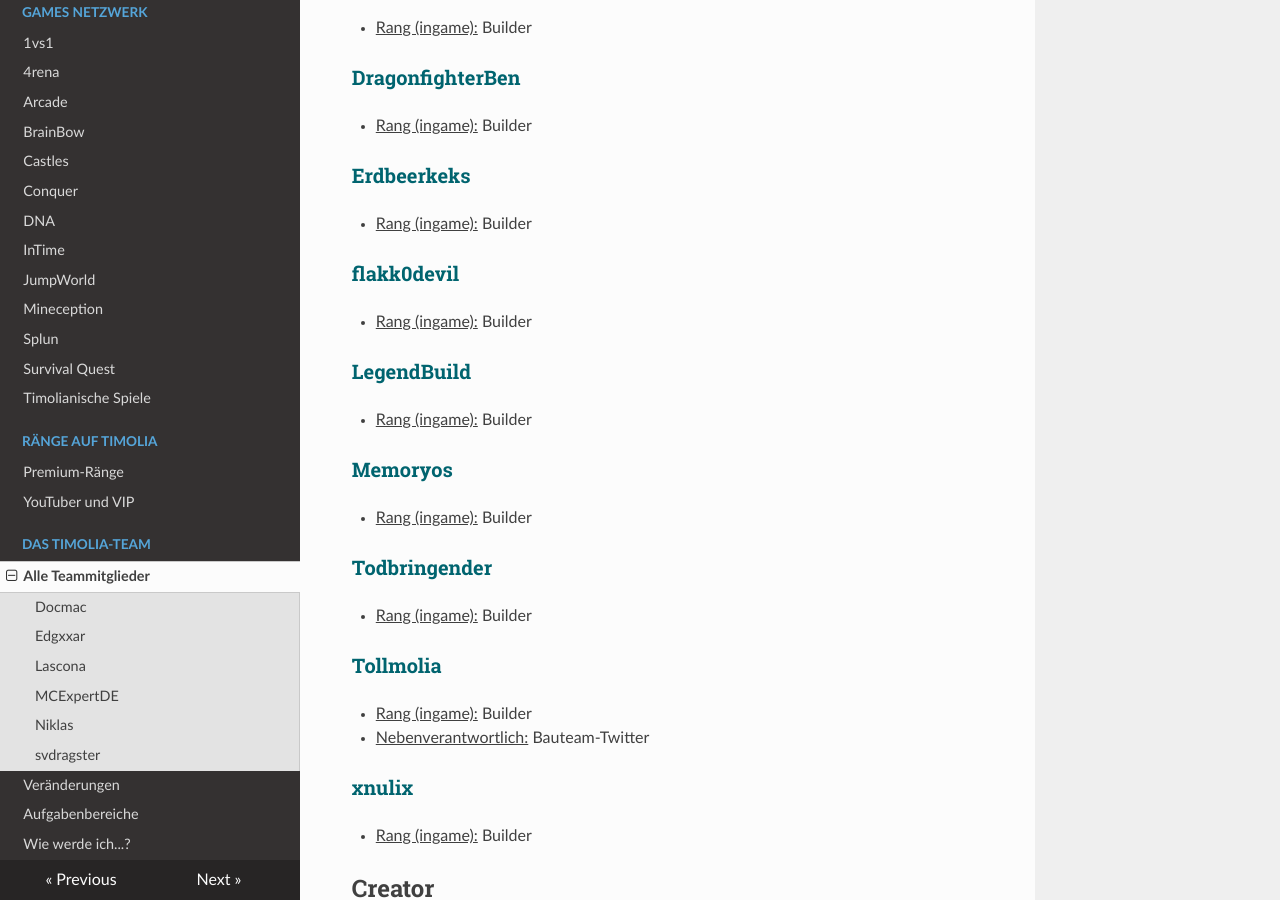
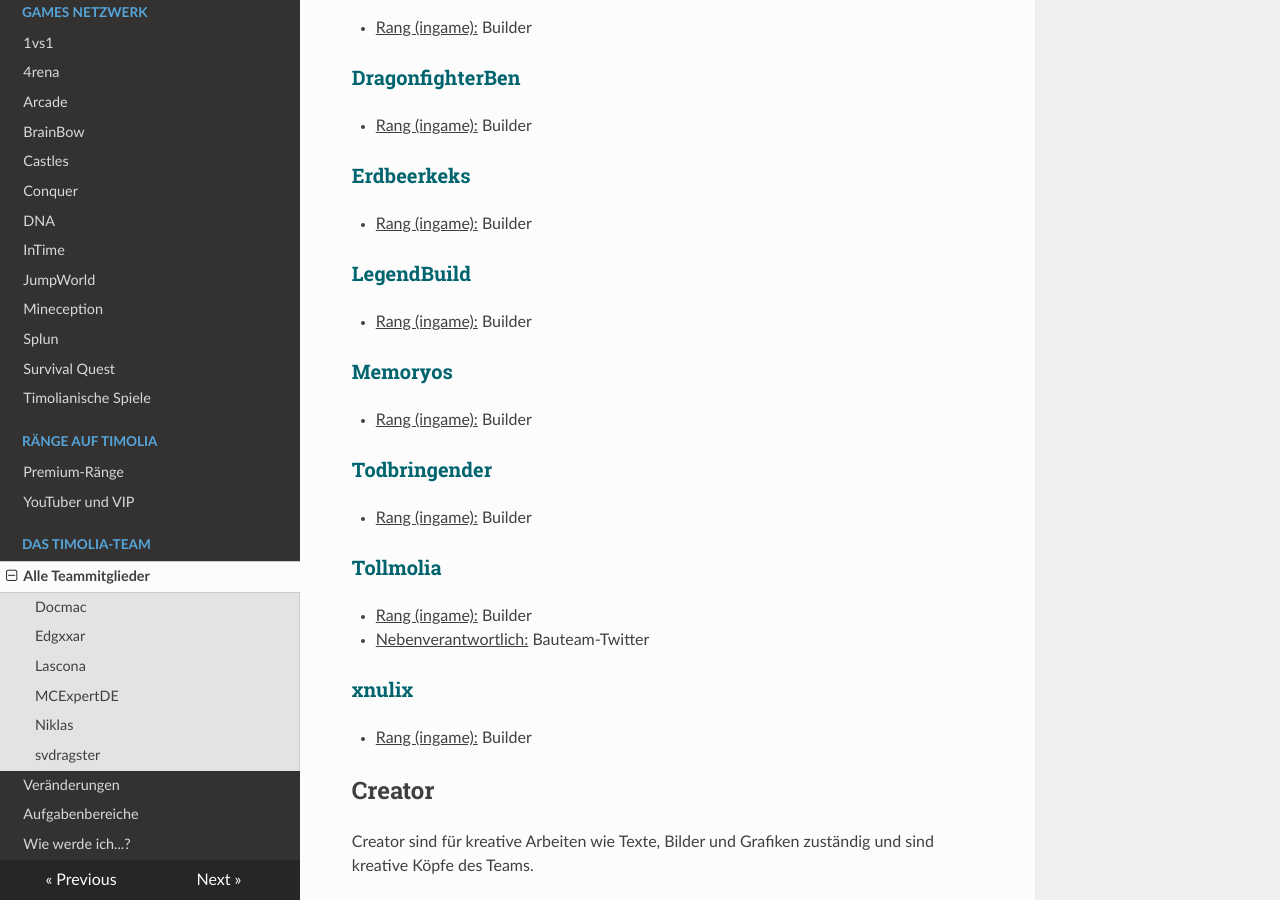
Before and after one commit to TimoliaDE/HowTo, an MkDocs documentation site: the page built from docs/team/members.md, in a window 1280 px wide and 900 px high, scrolled down 6577 px. Built offline with MkDocs 1.6.1, drawn with Linux system fonts in a browser that asks for light colours; nearby versions of some CDN libraries; old or Windows-style settings are respelled for this version of MkDocs.

Commit message:
Update members.md

```diff
--- a/docs/team/members.md
+++ b/docs/team/members.md
@@ -209,9 +209,6 @@ Sie sind für die Arenen und Maps des Timolia-Netzwerkes verantwortlich und entw
 ### <strong><span style="color:#00646F">Erdbeerkeks</span></strong>
 - <u>Rang (ingame):</u> Builder
 
-### <strong><span style="color:#00646F">flakk0devil</span></strong>
-- <u>Rang (ingame):</u> Builder
-
 ### <strong><span style="color:#00646F">LegendBuild</span></strong>
 - <u>Rang (ingame):</u> Builder
 
```
